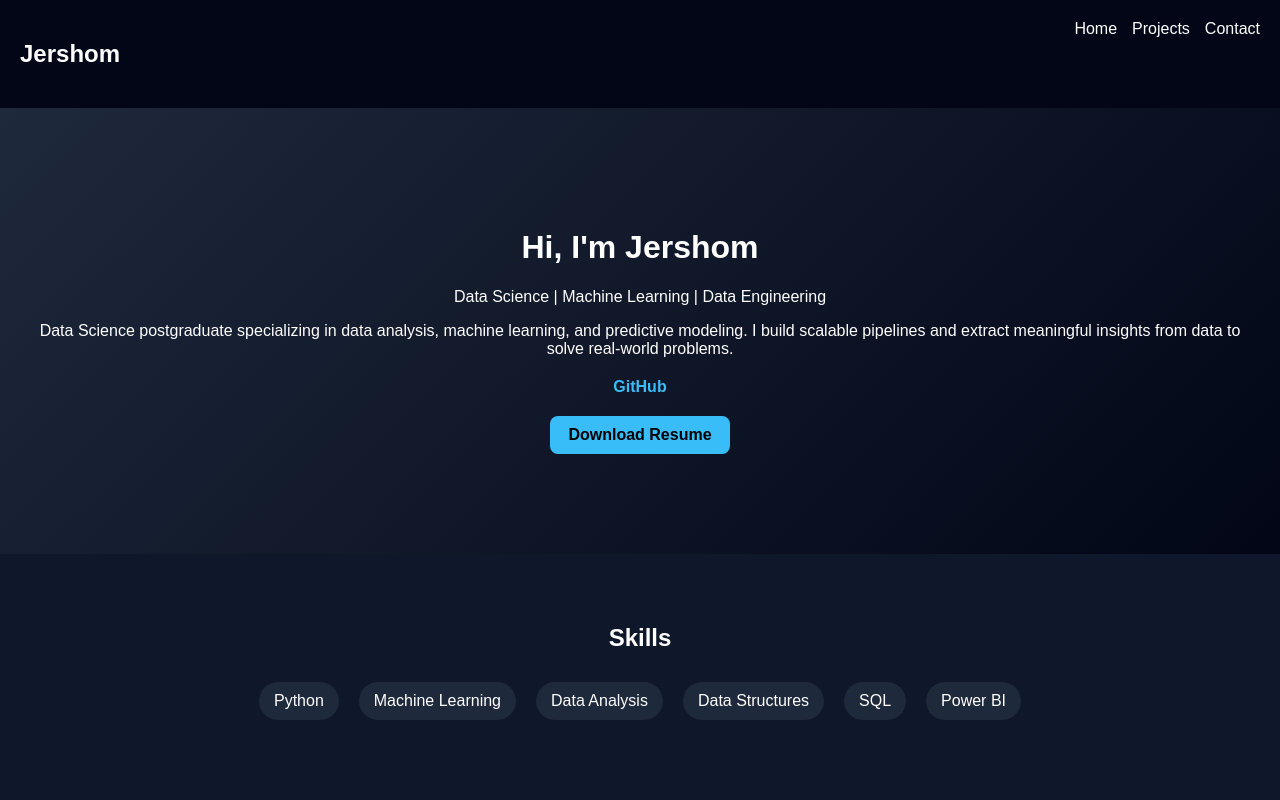
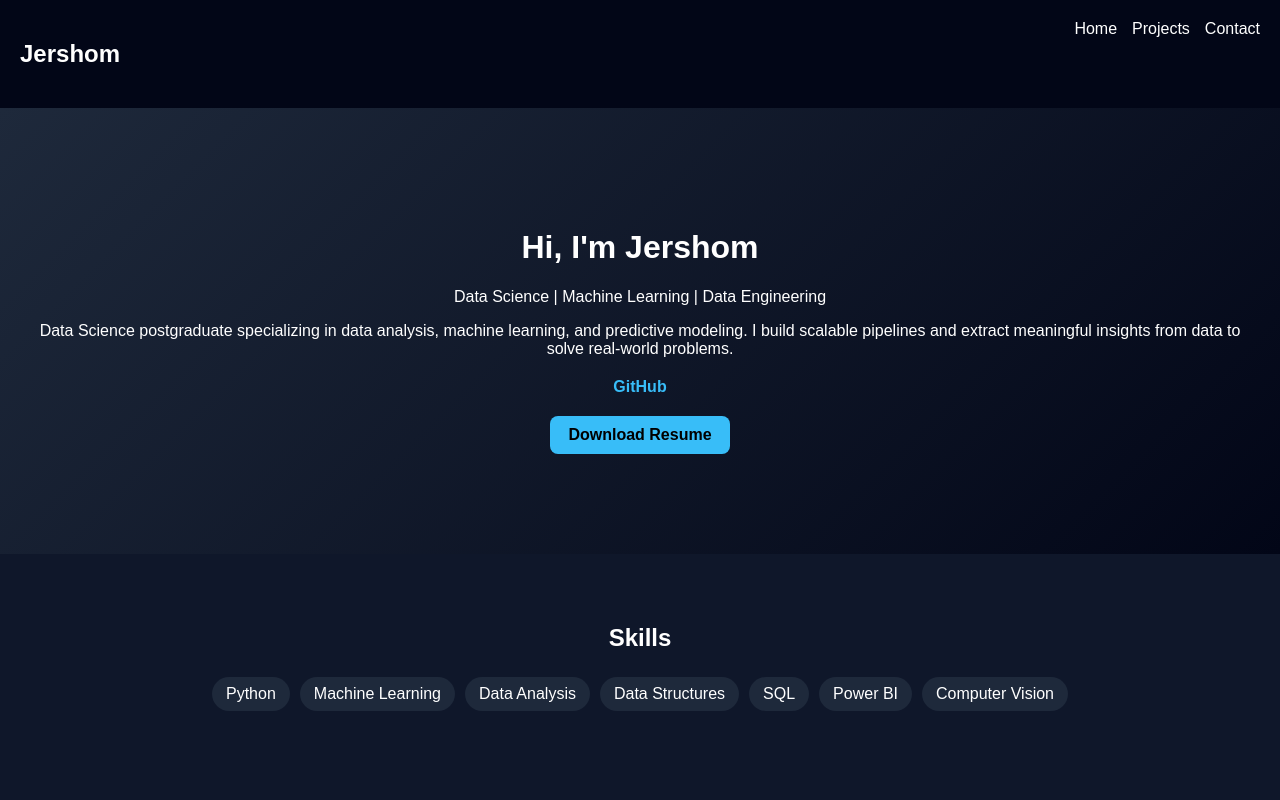
Before and after one commit to jershomfn/portfolio, a React (Create React App) app in the folder frontend/: page / in a window 1280 px wide. Shown: the top 800 px of the page. Built offline with nearby package versions, Linux system fonts and the light colour scheme.

Commit message:
updated skills

```diff
--- a/frontend/src/App.css
+++ b/frontend/src/App.css
@@ -167,3 +167,10 @@ body {
   font-size: 16px;
   letter-spacing: 0.5px;
 }
+.skills-list span {
+  background: #1e293b;
+  padding: 8px 14px;
+  border-radius: 20px;
+  margin: 5px;
+  display: inline-block;
+}
--- a/frontend/src/App.js
+++ b/frontend/src/App.js
@@ -62,6 +62,7 @@ function App() {
           <span>Data Structures</span>
           <span>SQL</span>
           <span>Power BI</span>
+          <span>Computer Vision</span>
         </div>
       </motion.section>
 
```
